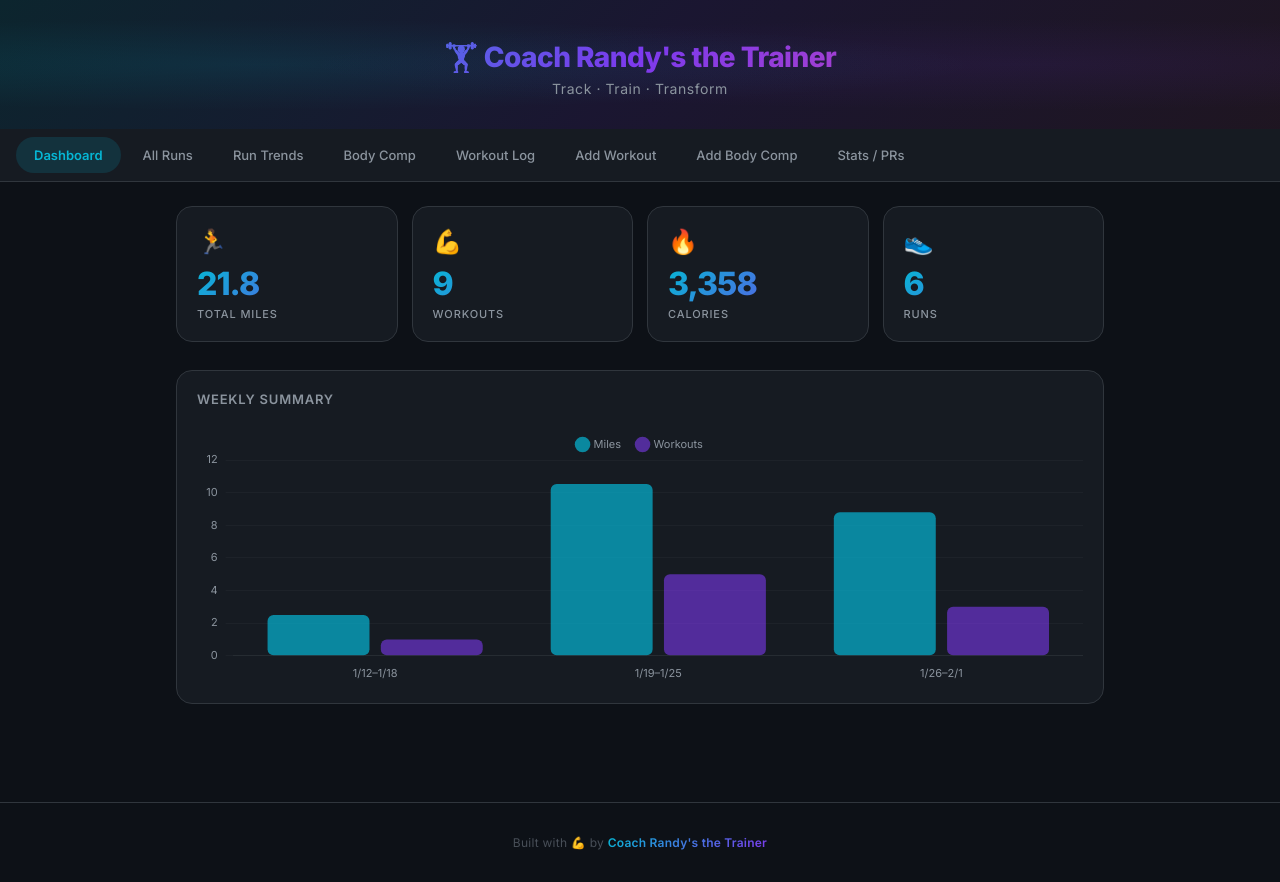
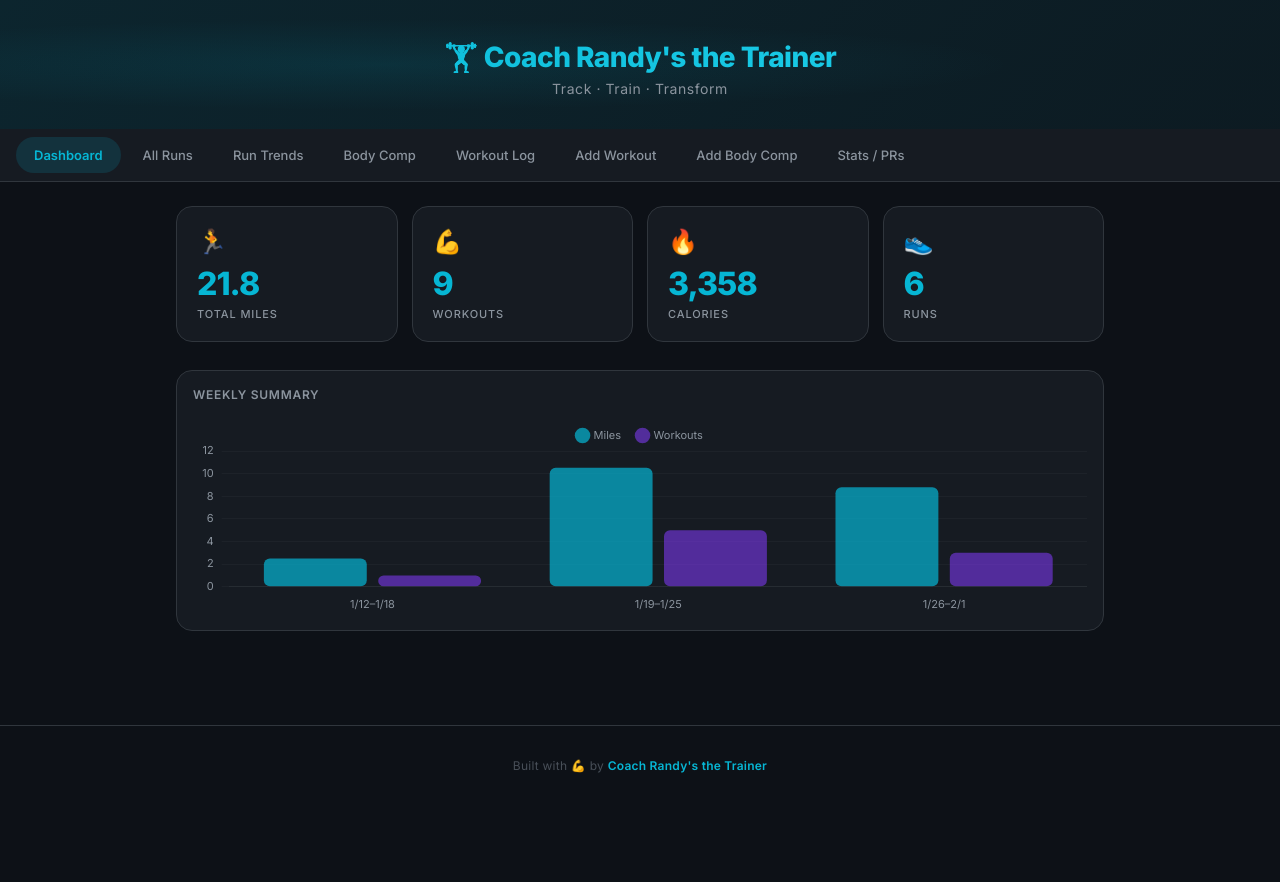
Before and after one commit to Cletushodl/coach-randy, a plain HTML site: page index.html in a window 1280 px wide. After the commit the page ends 805 px from the top, so only its background shows below. Drawn offline with nearby package versions, Linux system fonts and the light colour scheme.

Commit message:
Remove purple, cyan-only palette; 2-column chart grid

```diff
--- a/index.html
+++ b/index.html
@@ -11,7 +11,7 @@
 *{margin:0;padding:0;box-sizing:border-box}
 :root{
   --bg:#0d1117;--surface:#161b22;--surface2:#1c2333;--border:#30363d;
-  --accent:#06b6d4;--accent2:#7c3aed;--accent-glow:rgba(6,182,212,.15);
+  --accent:#06b6d4;--accent2:#06b6d4;--accent-glow:rgba(6,182,212,.15);
   --green:#10b981;--red:#ef4444;--amber:#f59e0b;--pink:#ec4899;
   --text:#e6edf3;--text2:#8b949e;--text3:#484f58;
   --radius:16px;--radius-sm:10px;
@@ -25,10 +25,10 @@ body{font-family:'Inter',system-ui,-apple-system,sans-serif;background:var(--bg)
 
 /* Header */
 .header{position:relative;padding:40px 24px 32px;text-align:center;overflow:hidden}
-.header::before{content:'';position:absolute;inset:0;background:linear-gradient(135deg,rgba(6,182,212,.12) 0%,rgba(124,58,237,.12) 50%,rgba(236,72,153,.08) 100%)}
-.header::after{content:'';position:absolute;inset:0;background:radial-gradient(ellipse at 20% 50%,rgba(6,182,212,.1) 0%,transparent 50%),radial-gradient(ellipse at 80% 50%,rgba(124,58,237,.08) 0%,transparent 50%)}
+.header::before{content:'';position:absolute;inset:0;background:linear-gradient(135deg,rgba(6,182,212,.12) 0%,rgba(6,182,212,.06) 100%)}
+.header::after{content:'';position:absolute;inset:0;background:radial-gradient(ellipse at 30% 50%,rgba(6,182,212,.1) 0%,transparent 50%)}
 .header-content{position:relative;z-index:1}
-.header h1{font-size:1.75rem;font-weight:800;letter-spacing:-.02em;background:linear-gradient(135deg,#06b6d4,#7c3aed,#ec4899);-webkit-background-clip:text;-webkit-text-fill-color:transparent;background-clip:text}
+.header h1{font-size:1.75rem;font-weight:800;letter-spacing:-.02em;background:linear-gradient(135deg,#06b6d4,#22d3ee);-webkit-background-clip:text;-webkit-text-fill-color:transparent;background-clip:text}
 .header p{color:var(--text2);font-size:.875rem;margin-top:6px;font-weight:400;letter-spacing:.04em}
 
 /* Nav */
@@ -50,13 +50,16 @@ body{font-family:'Inter',system-ui,-apple-system,sans-serif;background:var(--bg)
 .card::before{content:'';position:absolute;top:0;left:0;right:0;height:2px;background:linear-gradient(90deg,var(--accent),var(--accent2));opacity:0;transition:opacity .2s}
 .card:hover::before{opacity:1}
 .card-icon{font-size:1.5rem;margin-bottom:8px}
-.card .big{font-size:2rem;font-weight:800;letter-spacing:-.03em;background:linear-gradient(135deg,var(--accent),var(--accent2));-webkit-background-clip:text;-webkit-text-fill-color:transparent;background-clip:text}
+.card .big{font-size:2rem;font-weight:800;letter-spacing:-.03em;color:var(--accent)}
 .card .label{font-size:.6875rem;color:var(--text2);margin-top:4px;text-transform:uppercase;letter-spacing:.08em;font-weight:500}
 
 /* Chart Box */
-.chart-box{background:var(--surface);border:1px solid var(--border);border-radius:var(--radius);padding:20px;margin-bottom:18px;transition:border-color .2s}
+.chart-grid{display:grid;grid-template-columns:1fr 1fr;gap:14px}
+@media(max-width:600px){.chart-grid{grid-template-columns:1fr}}
+.chart-box{background:var(--surface);border:1px solid var(--border);border-radius:var(--radius);padding:16px;margin-bottom:14px;transition:border-color .2s}
 .chart-box:hover{border-color:rgba(6,182,212,.3)}
-.chart-box h3{font-size:.8125rem;font-weight:600;color:var(--text2);margin-bottom:16px;text-transform:uppercase;letter-spacing:.06em}
+.chart-box h3{font-size:.75rem;font-weight:600;color:var(--text2);margin-bottom:12px;text-transform:uppercase;letter-spacing:.06em}
+.chart-box canvas{max-height:200px}
 canvas{max-height:260px}
 
 /* Empty State */
@@ -84,7 +87,7 @@ tbody tr:hover{background:rgba(6,182,212,.04)}
 tbody tr:last-child td{border-bottom:none}
 .type-badge{display:inline-block;padding:2px 10px;border-radius:999px;font-size:.6875rem;font-weight:600;letter-spacing:.02em}
 .type-badge.run{background:rgba(6,182,212,.12);color:var(--accent)}
-.type-badge.strength{background:rgba(124,58,237,.12);color:var(--accent2)}
+.type-badge.strength{background:rgba(6,182,212,.12);color:var(--accent)}
 .type-badge.cycle{background:rgba(245,158,11,.12);color:var(--amber)}
 
 /* Forms */
@@ -162,15 +165,19 @@ tbody tr:last-child td{border-bottom:none}
 </div>
 
 <div id="runs" class="section">
+<div class="chart-grid">
 <div class="chart-box"><h3>Pace Over Time (min/mi)</h3><canvas id="paceChart"></canvas></div>
 <div class="chart-box"><h3>Heart Rate Over Time</h3><canvas id="hrChart"></canvas></div>
 <div class="chart-box"><h3>Distance Over Time</h3><canvas id="distChart"></canvas></div>
 <div class="chart-box"><h3>Cadence Over Time</h3><canvas id="cadChart"></canvas></div>
 </div>
+</div>
 
 <div id="body" class="section">
+<div class="chart-grid">
 <div class="chart-box"><h3>Weight Over Time</h3><canvas id="weightChart"></canvas></div>
 <div class="chart-box"><h3>Body Fat % Over Time</h3><canvas id="bfChart"></canvas></div>
+</div>
 </div>
 
 <div id="log" class="section">
```
